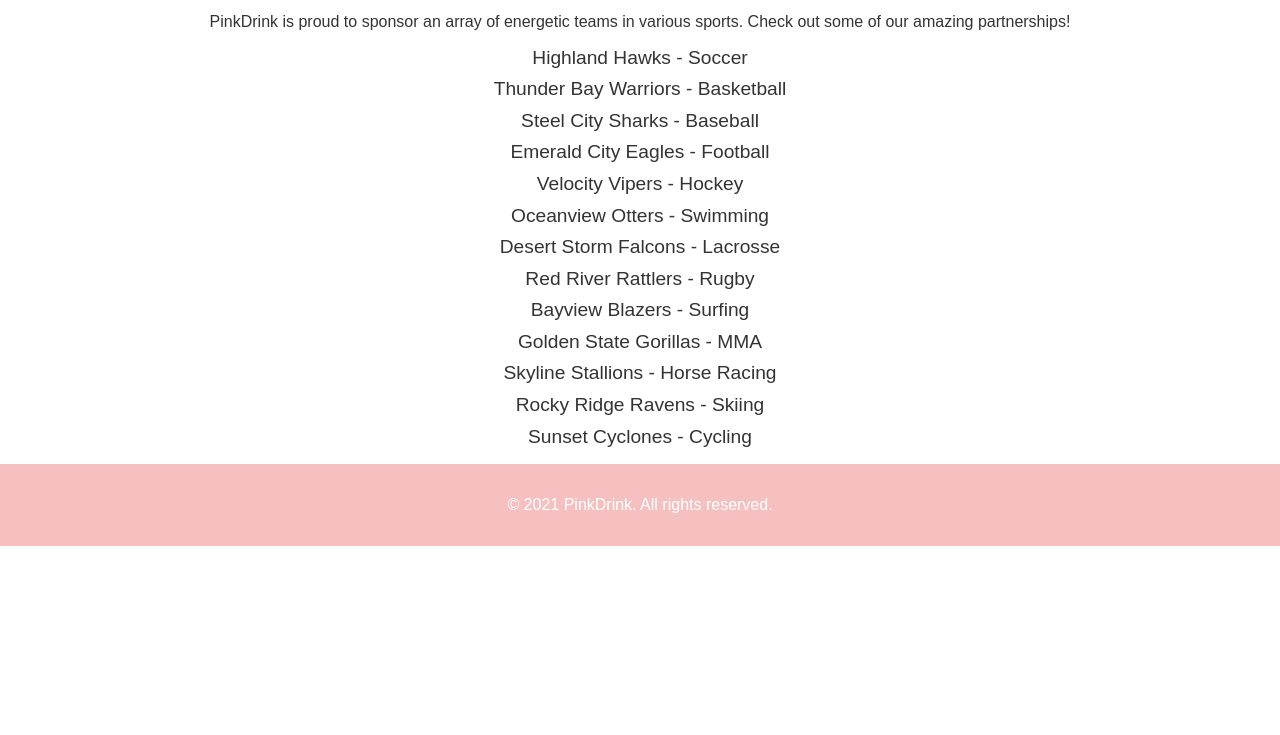
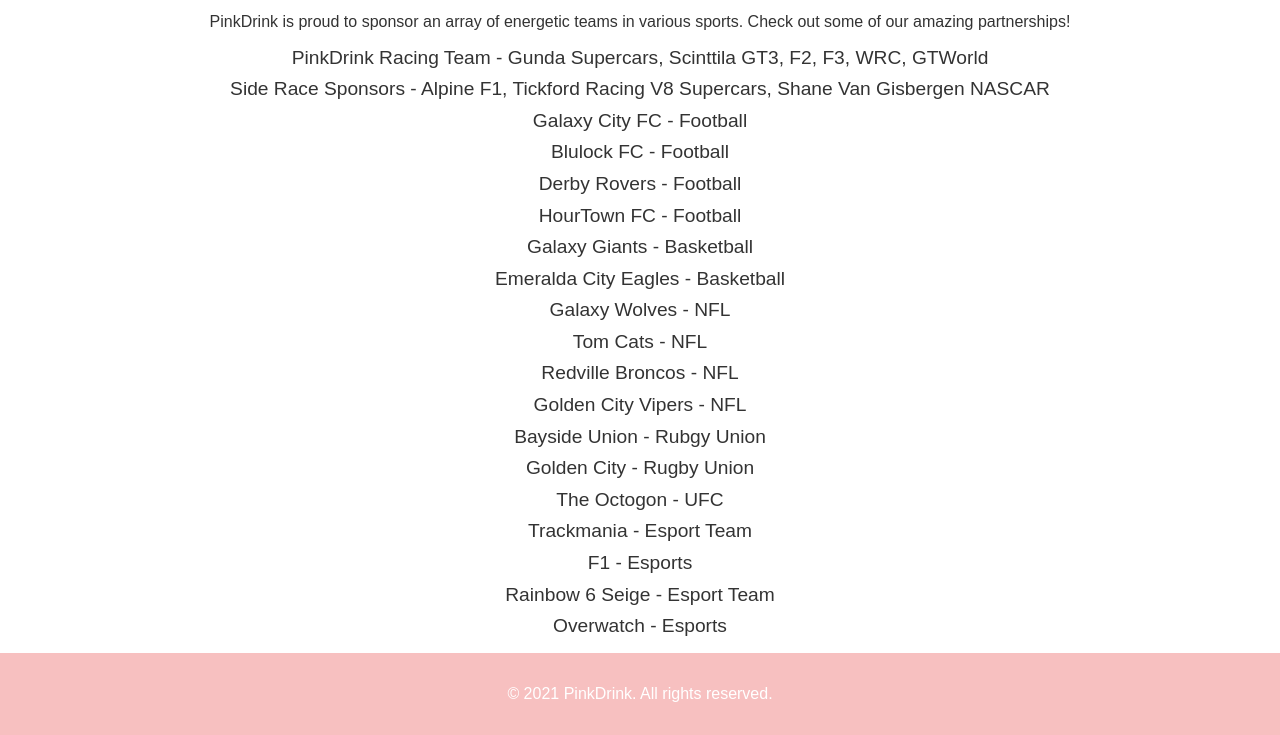
Before and after one commit to M-angle/mangetest.github.io, a plain HTML site: page sponsored.html in a window 1280 px wide. Shown: the part 117-852 px from the top of the page. Before the commit the page ends 800 px from the top, so only its background shows below. Drawn offline with Linux system fonts and the light colour scheme.

Commit message:
Update sponsored.html

```diff
--- a/sponsored.html
+++ b/sponsored.html
@@ -54,19 +54,25 @@
         <h2>Sponsored Teams</h2>
         <p>PinkDrink is proud to sponsor an array of energetic teams in various sports. Check out some of our amazing partnerships!</p>
         <ul>
-            <li>Highland Hawks - Soccer</li>
-            <li>Thunder Bay Warriors - Basketball</li>
-            <li>Steel City Sharks - Baseball</li>
-            <li>Emerald City Eagles - Football</li>
-            <li>Velocity Vipers - Hockey</li>
-            <li>Oceanview Otters - Swimming</li>
-            <li>Desert Storm Falcons - Lacrosse</li>
-            <li>Red River Rattlers - Rugby</li>
-            <li>Bayview Blazers - Surfing</li>
-            <li>Golden State Gorillas - MMA</li>
-            <li>Skyline Stallions - Horse Racing</li>
-            <li>Rocky Ridge Ravens - Skiing</li>
-            <li>Sunset Cyclones - Cycling</li>
+            <li>PinkDrink Racing Team - Gunda Supercars, Scinttila GT3, F2, F3, WRC, GTWorld</li>
+            <li>Side Race Sponsors - Alpine F1, Tickford Racing V8 Supercars, Shane Van Gisbergen NASCAR</li>
+            <li>Galaxy City FC - Football</li>
+            <li>Blulock FC - Football</li>
+            <li>Derby Rovers - Football</li>
+            <li>HourTown FC - Football</li>
+            <li>Galaxy Giants - Basketball</li>
+            <li>Emeralda City Eagles - Basketball</li>
+            <li>Galaxy Wolves - NFL</li>
+            <li>Tom Cats - NFL</li>
+            <li>Redville Broncos - NFL</li>
+            <li>Golden City Vipers - NFL
+            <li>Bayside Union - Rubgy Union</li>
+            <li>Golden City - Rugby Union</li>
+            <li>The Octogon - UFC</li>
+            <li>Trackmania - Esport Team</li>
+            <li>F1 - Esports</li>
+            <li>Rainbow 6 Seige - Esport Team</li>
+            <Li>Overwatch - Esports</Li>
         </ul>
     </section>
 
```
